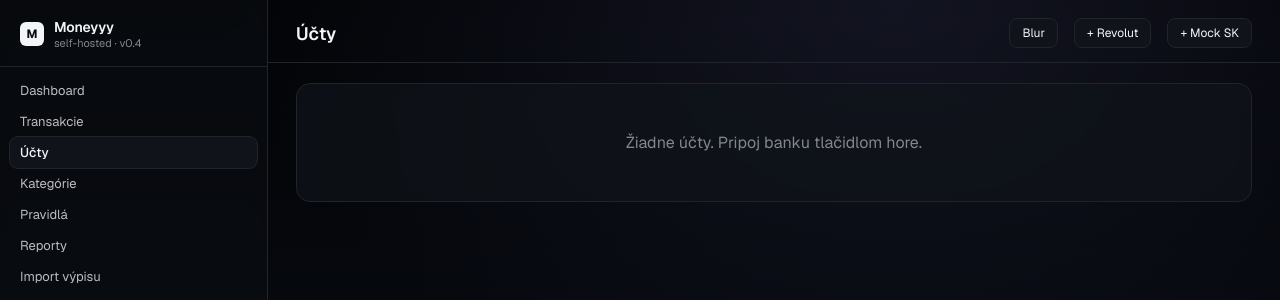
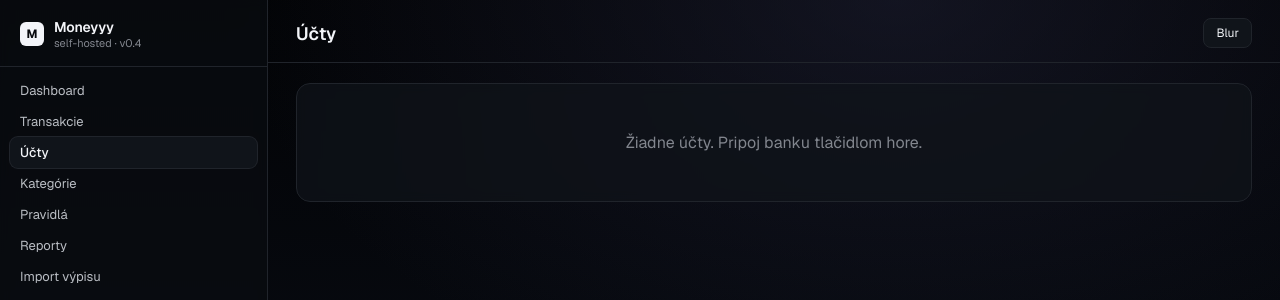
Before and after one commit to branislav0/finance-dashboard, a FastAPI app: page /accounts in a window 1280 px wide. Shown: the top 300 px of the page. Run offline with FastAPI, Linux system fonts and the light colour scheme; data comes from the database, SQL or seed files in the repository; data that the repository does not hold is empty.

Commit message:
ui: remove unused +Revolut/+Mock buttons + blur full buffer card
- Drop '+Revolut' from dashboard topbar and '+Revolut/+Mock SK' from /accounts
  (all banks already connected; reconnect still works via /connect/{aspsp}/{country})
- Blur target amount and remaining paycheck count in demo mode

```diff
--- a/src/finance/templates/accounts.html
+++ b/src/finance/templates/accounts.html
@@ -2,10 +2,7 @@
 {% block title %}Účty{% endblock %}
 {% block heading %}Účty{% endblock %}
 
-{% block topbar_actions %}
-  <a class="btn" href="/connect/Revolut/LT">+ Revolut</a>
-  <a class="btn" href="/connect/mock/SK">+ Mock SK</a>
-{% endblock %}
+{% block topbar_actions %}{% endblock %}
 
 {% block content %}
   <div style="display:grid; grid-template-columns: repeat(auto-fill, minmax(320px, 1fr)); gap:14px;">
--- a/src/finance/templates/dashboard.html
+++ b/src/finance/templates/dashboard.html
@@ -11,7 +11,6 @@
     </select>
   </form>
   <a class="btn btn-primary" href="/sync">↻ Sync všetky</a>
-  <a class="btn" href="/connect/Revolut/LT">+ Revolut</a>
 {% endblock %}
 
 {% block content %}
@@ -28,7 +27,7 @@
       <div class="label">Sporiaci cieľ {{ buffer.year }}</div>
       <div style="font-size:20px; font-weight:600; margin-top:2px;">
         <span class="mono tnum">{{ buffer.saved }}</span>
-        <span style="color:var(--ink-3); font-size:14px;"> / {{ buffer.target }} CZK</span>
+        <span style="color:var(--ink-3); font-size:14px;"> / <span class="mono tnum">{{ buffer.target }}</span> CZK</span>
       </div>
     </div>
     <div style="text-align:right; font-size:12px; color:var(--ink-3);">
@@ -40,7 +39,7 @@
     <div style="height:100%; width:{{ buffer.pct }}%; background:linear-gradient(90deg, var(--pos), var(--accent)); transition:width 0.4s;"></div>
   </div>
   <div style="display:flex; gap:18px; margin-top:8px; font-size:12px; color:var(--ink-3); flex-wrap:wrap;">
-    <span>Zostáva výplat: <strong style="color:var(--ink);">{{ buffer.paychecks_left }}</strong> × <span class="mono tnum">{{ buffer.per_paycheck }}</span> CZK</span>
+    <span>Zostáva výplat: <strong class="mono tnum" style="color:var(--ink);">{{ buffer.paychecks_left }}</strong> × <span class="mono tnum">{{ buffer.per_paycheck }}</span> CZK</span>
     {% if buffer.pace %}
       <span>Tempo: <span class="mono tnum">{{ buffer.pace }}</span> CZK/mes</span>
     {% endif %}
```
